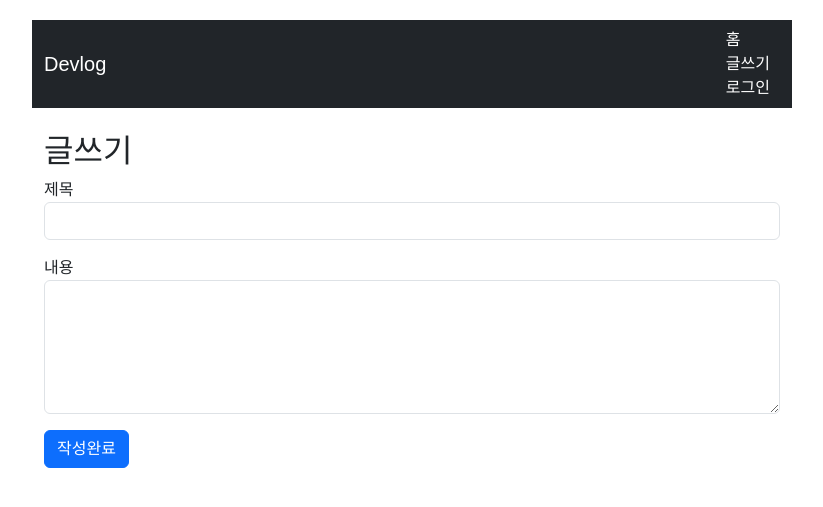
After one commit to ksyee01290/Devlog, a Flask app: page /write in a window 1280 px wide. The commit adds this page. Shown: the top 507 px of the page, without its empty margins (228-1051 px from the left). Run offline with Flask 3, Linux system fonts and the light colour scheme.

Commit message:
CRUD 구현

```diff
--- a/app.py
+++ b/app.py
@@ -1,5 +1,6 @@
 from flask import Flask, render_template, request, redirect, url_for, flash
 from flask_sqlalchemy import SQLAlchemy
+from datetime import datetime
 
 app = Flask(__name__)
 app.config["SQLALCHEMY_DATABASE_URI"] = "sqlite:///devlog.db"
@@ -15,9 +16,8 @@ app.secret_key = "123123"
 
 @app.route("/")
 def hello():
-    name = "김철수"
-    posts = ["첫번째 글", "두번째 글", "세번째 글"]
-    return render_template("index.html", name=name, posts=posts)
+    posts = Post.query.all()
+    return render_template("index.html", posts=posts)
 
 @app.route("/test")
 def test():
@@ -25,12 +25,46 @@ def test():
     db.session.add(new_post)
     db.session.commit()
     return "데이터 추가 완료!"
+# 글쓰기
+@app.route("/write", methods=["GET", "POST"])
+def write():
+    if request.method == "POST":
+        title = request.form["title"]
+        content = request.form["content"]
+        date = datetime.now().strftime("%Y-%m-%d | %H:%M:%S")
+        new_post = Post(title=title, content=content, date=date)
+        db.session.add(new_post)
+        db.session.commit()
+        flash("글이 작성되었습니다.")
+        return redirect(url_for("posts"))
+    return render_template("write.html")
 
 # 조회
 @app.route("/posts")
 def posts():
     posts = Post.query.all()
     return render_template("index.html", posts=posts)
+
+# 수정
+@app.route("/edit/<int:id>", methods=["GET", "POST"])
+def edit(id):
+    post = Post.query.get(id)
+    if request.method == "POST":
+        post.title = request.form["title"]
+        post.content = request.form["content"]
+        db.session.commit()
+        flash("글이 수정되었습니다!")
+        return redirect(url_for("hello"))
+    return render_template("edit.html", post=post)
+
+# 삭제
+@app.route("/delete/<int:id>")
+def delete(id):
+    post = Post.query.get(id)
+    db.session.delete(post)
+    db.session.commit()
+    flash("글이 삭제되었습니다!")
+    return redirect(url_for("hello"))
 
 @app.route("/user/<username>")
 def user(username):
--- a/templates/base.html
+++ b/templates/base.html
@@ -13,7 +13,8 @@
             <a class="navbar-brand" href="/">Devlog</a>
             <div>
                 <a class="nav-link text-white" href="/">홈</a>
-                <a class="nav-link text-white" href="/about">소개</a>
+                <a class="nav-link text-white" href="/write">글쓰기</a>
+                <a class="nav-link text-white" href="/login">로그인</a>
             </div>
         </div>
     </nav>
--- a/templates/index.html
+++ b/templates/index.html
@@ -8,6 +8,8 @@
                 <h5 class="card-title">{{ post.title }}</h5>
                 <p class="card-text">{{ post.content }}</p>
                 <p class="card-text">{{ post.date }}</p>
+                <a href="/edit/{{ post.id }}" class="btn btn-warning btn-sm">수정</a>
+                <a href="/delete/{{ post.id }}" class="btn btn-danger btn-sm">삭제</a>
             </div>
         </div>
     {% endfor %}
--- /dev/null
+++ b/templates/write.html
@@ -0,0 +1,16 @@
+{% extends "base.html" %}
+
+{% block content %}
+    <h2>글쓰기</h2>
+    <form method="POST">
+        <div class="mb-3">
+            <label>제목</label>
+            <input type="text" name="title" class="form-control">
+        </div>
+        <div class="mb-3">
+            <label>내용</label>
+            <textarea name="content" class="form-control" rows="5"></textarea>
+        </div>
+        <button type="submit" class="btn btn-primary">작성완료</button>
+    </form>
+{% endblock %}
```
Also changed, not shown: templates/edit.html (added, +16 -0 lines), instance/devlog.db.
